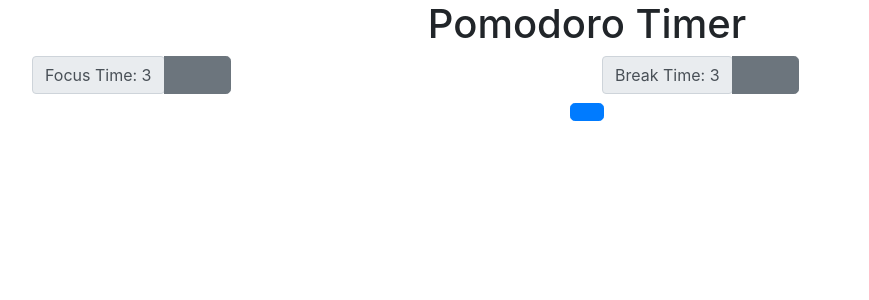
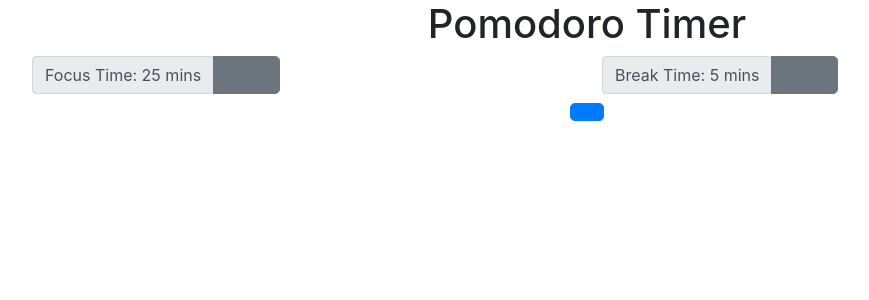
Before and after one commit to xJIsaac/Project_Pomodoro_Timer_Qualified_1, a React (Create React App) app: page / in a window 1280 px wide. Shown: the top 300 px of the page, without its empty margins (53-922 px from the left). Built offline with nearby package versions, Linux system fonts and the light colour scheme; a web font is replaced by a local one.

Commit message:
Corrected timeChange functions

```diff
--- a/src/pomodoro/Pomodoro.js
+++ b/src/pomodoro/Pomodoro.js
@@ -7,8 +7,8 @@ import SessionDisplay from "./SessionDisplay";
 function Pomodoro() {
   // Timer starts out paused
   const [isRunning, setIsRunning] = useState(false);
-  const [focusTime, setFocusTime] = useState(3);
-  const [breakTime, setBreakTime] = useState(3);
+  const [focusTime, setFocusTime] = useState(25);
+  const [breakTime, setBreakTime] = useState(5);
   const [currentTime, setCurrentTime] = useState(focusTime * 60); // in seconds
   const [sessionType, setSessionType] = useState("focus"); // 'focus' or 'break'
   const [currentFocusTime, setCurrentFocusTime] = useState(0);
@@ -91,14 +91,14 @@ function Pomodoro() {
 
   function handleFocusTimeChange(action) {
     if (!isRunning) {
-      const newFocusTime = Math.max(eval(`${focusTime} ${action} 300`), 0); // change by 5 minutes in milliseconds
+      const newFocusTime = Math.max(eval(`${focusTime} ${action} 5`), 0); // change by 5 minutes
       setFocusTime(newFocusTime);
     }
   }
 
   function handleBreakTimeChange(action) {
     if (!isRunning) {
-      const newBreakTime = Math.max(eval(`${breakTime} ${action} 60`), 0); // change by 1 minute in milliseconds
+      const newBreakTime = Math.max(eval(`${breakTime} ${action} 1`), 0); // change by 1 minute
       setBreakTime(newBreakTime);
     }
   }
--- a/src/pomodoro/duration.js
+++ b/src/pomodoro/duration.js
@@ -9,7 +9,7 @@ function duration(props) {
       <div className="input-group input-group-lg mb-2">
         <span className="input-group-text" data-testid="time-break">
           {/* TODO: Update this text to display the current break session time */}
-          {durationType} Time: {time}
+          {durationType} Time: {time} mins
         </span>
         <div className="input-group-append">
           {/* TODO: Implement decreasing break time and disable during a focus or break session*/}
```
